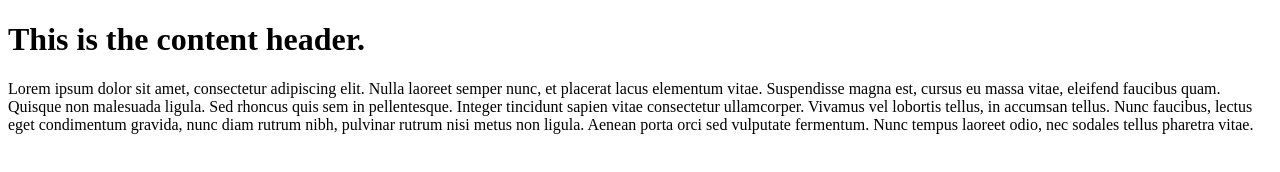
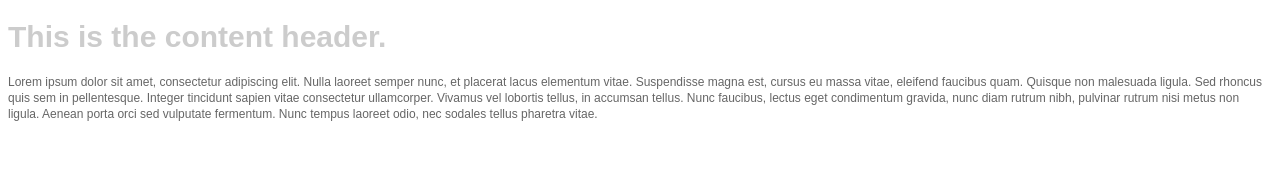
Before and after one commit to SL-AaronSchmidt/testGit, a plain HTML site: page site/index.htm in a window 1280 px wide. Drawn offline with Linux system fonts and the light colour scheme.

Commit message:
tst-css changes.

```diff
--- a/site/index.htm
+++ b/site/index.htm
@@ -2,6 +2,28 @@
 <html xmlns="http://www.w3.org/1999/xhtml" >
 <head>
     <title>Untitled Page</title>
+
+    <style type="text/css">
+
+        body{
+            font-family: Arial, Sans-Serif;
+            font-size: 12px;
+            color: #666666;
+            }
+
+        h1{
+
+            font-size: 30px;
+            color: #CCCCCC;
+
+            }
+        p{
+
+            line-height: 16px;
+            }
+
+    </style>
+
 </head>
 <body>
 
```
